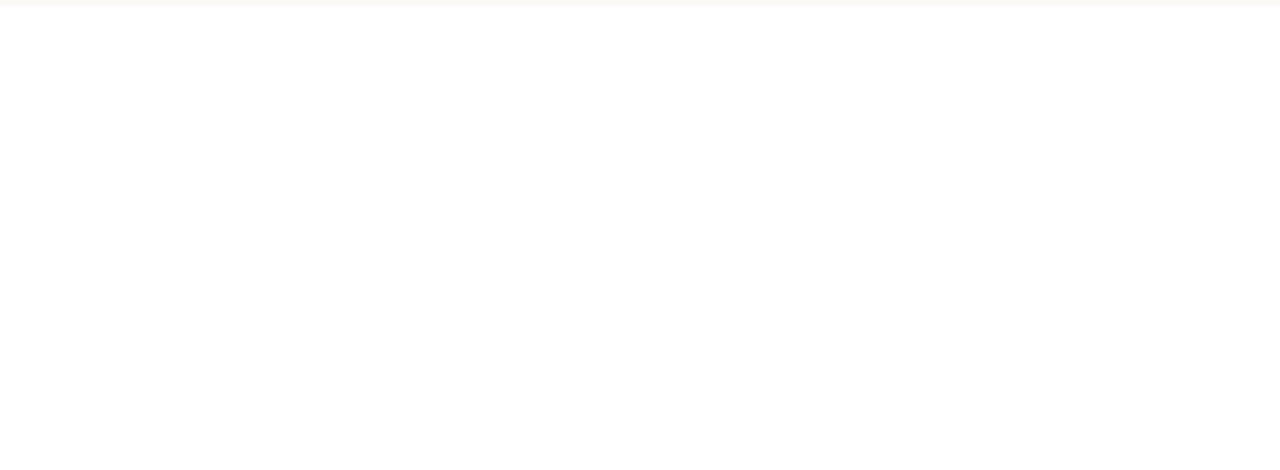
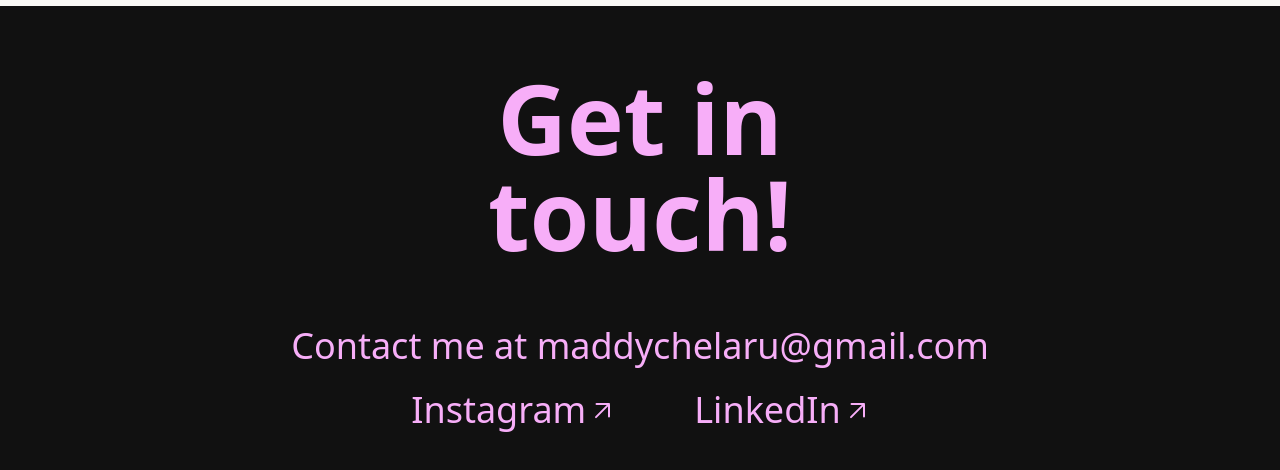
Before and after one commit to alexandrutatarciuc/MaddiesPortfolio, a SvelteKit app: page / in a window 1280 px wide. Shown: the part 3472-3942 px from the top of the page. Before the commit the page ends 3478 px from the top, so only its background shows below. Built offline with nearby package versions, Linux system fonts and the light colour scheme; a web font is replaced by a local one.

Commit message:
added footer

```diff
--- /dev/null
+++ b/src/lib/Footer/Footer.svelte
@@ -0,0 +1,14 @@
+<script lang="ts">
+	import FooterLink from "./FooterLink.svelte";
+</script>
+
+<section class="bg-gray-900 px-6 py-6 sm:py-8 lg:py-14 xl:py-16 font-display font-bold text-primary text-center">
+	<p class="text-4xl sm:text-6xl md:text-[5.25rem] lg:text-8xl mb-12 lg:mb-16">Get in <br />touch!</p>
+	<p class="text-xl sm:text-2xl md:text-4xl font-normal mb-6">
+		Contact me at <a href="mailto:maddychelaru@gmail.com" class="inline">maddychelaru@gmail.com</a>
+	</p>
+	<div class="text-xl sm:text-2xl md:text-4xl flex flex-wrap font-normal items-center justify-center gap-x-20">
+		<FooterLink text="Instagram" link="/"></FooterLink>
+		<FooterLink text="LinkedIn" link="/"></FooterLink>
+	</div>
+</section>
--- /dev/null
+++ b/src/lib/Footer/FooterLink.svelte
@@ -0,0 +1,25 @@
+<script lang="ts">
+    export let text : string;
+    export let link : string;
+</script>
+
+<a href="{link}"
+class="flex items-center gap-1">{text}
+<svg
+    xmlns="http://www.w3.org/2000/svg"
+    width="24"
+    height="25"
+    viewBox="0 0 24 25"
+    fill="none"
+    class="inline">
+    <g id="iconoir:arrow-tr">
+        <path
+            id="Vector"
+            d="M6 19.0967L19 6.09668M19 6.09668V18.5767M19 6.09668H6.52"
+            stroke="#F7AEF8"
+            stroke-width="2"
+            stroke-linecap="round"
+            stroke-linejoin="round"/>
+    </g>
+</svg>
+</a>
--- a/src/lib/Nav.svelte
+++ b/src/lib/Nav.svelte
@@ -1,6 +1,6 @@
 <script lang="ts">
     import NavItem from './NavItem.svelte';
-    export let isFixed : boolean;
+    export let isFixed : boolean = false;
 </script>
 
 <nav class="{isFixed ? 'fixed' : 'absolute' } top-0 left-1/2 transform -translate-x-1/2 flex items-center gap-auto lg:gap-6 justify-between max-w-sm lg:max-w-lg my-4 mx-auto py-2 px-4 sm:px-6 border-2 border-gray-900 rounded-full">
--- a/src/routes/+layout.svelte
+++ b/src/routes/+layout.svelte
@@ -1,7 +1,9 @@
 <script lang="ts">
 	import '../app.postcss';
     import Nav from '$lib/Nav.svelte';
+    import Footer from '$lib/Footer/Footer.svelte';
 </script>
 
 <Nav />
 <slot />
+<Footer/>
```
